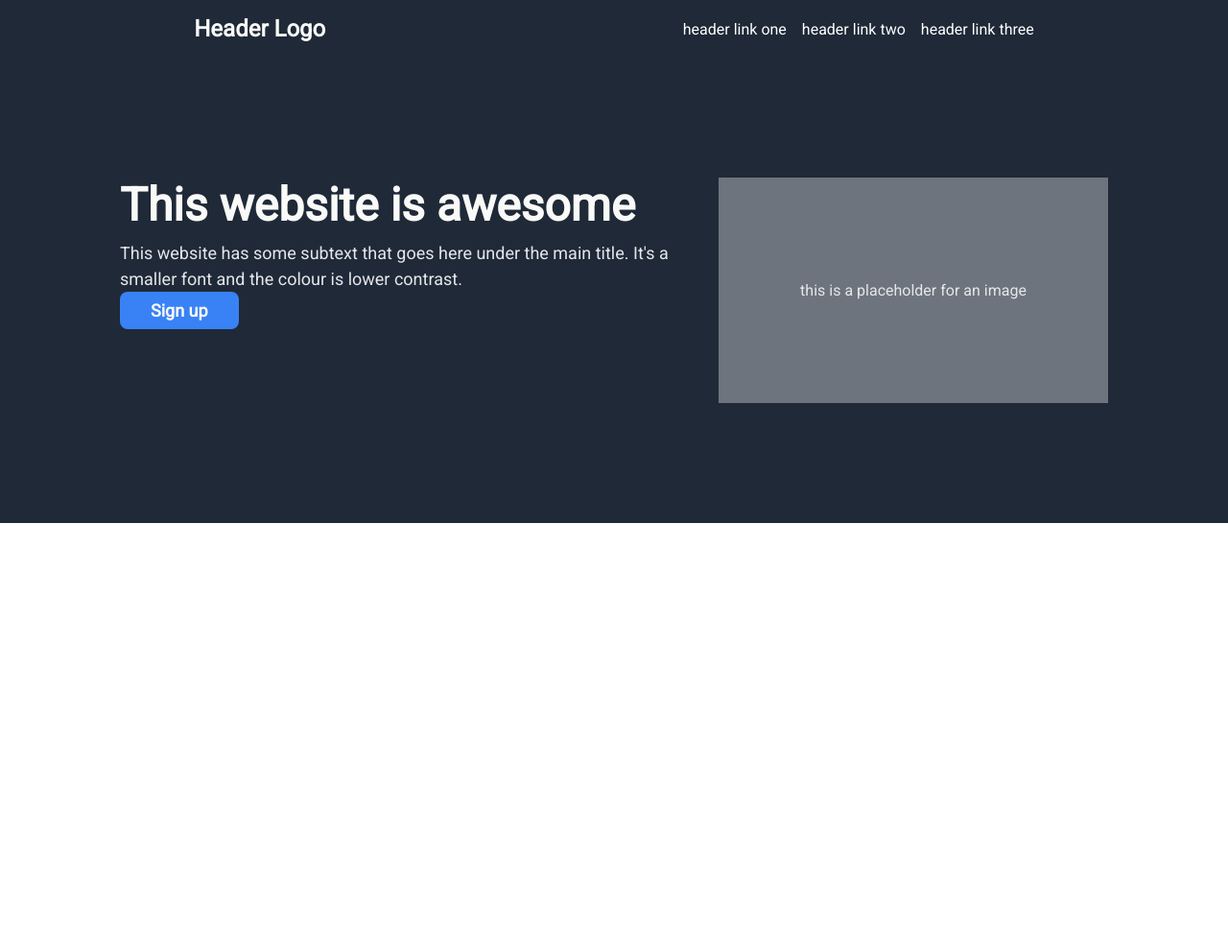
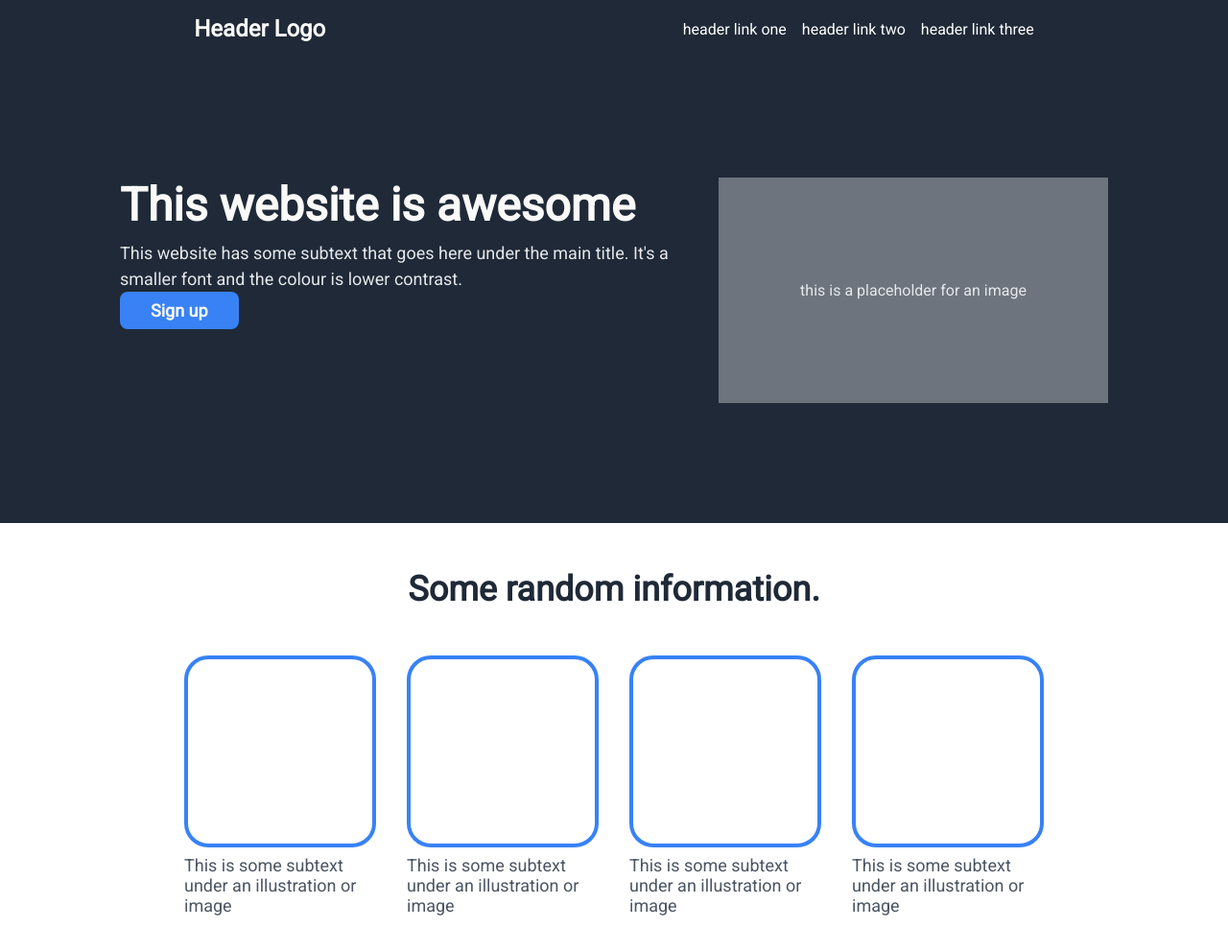
Before and after one commit to JuumanBeing/odin-landing-page, a plain HTML site: page index.html in a window 1280 px wide. Shown: the whole page at 96% size. Before the commit the page ends 800 px from the top, so only its background shows below. Drawn offline with Linux system fonts and the light colour scheme.

Commit message:
Style the information section

```diff
--- a/index.html
+++ b/index.html
@@ -32,7 +32,27 @@
       </div><!-- /.hero-image -->
     </div><!-- /.hero-banner -->
 
-    <div class="tiles"></div><!-- /.tiles -->
+    <div class="information">
+      <div class="information-header">Some random information.</div><!-- /.information-header -->
+      <div class="information-tiles">
+        <div class="tile">
+          <div class="tile-img"></div><!-- ./tile-img -->
+          <div class="tile-subtext">This is some subtext under an illustration or image</div><!-- ./tile-subtext -->
+        </div><!-- /.tile -->
+        <div class="tile">
+          <div class="tile-img"></div><!-- ./tile-img -->
+          <div class="tile-subtext">This is some subtext under an illustration or image</div><!-- ./tile-subtext -->
+        </div><!-- /.tile -->
+        <div class="tile">
+          <div class="tile-img"></div><!-- ./tile-img -->
+          <div class="tile-subtext">This is some subtext under an illustration or image</div><!-- ./tile-subtext -->
+        </div><!-- /.tile -->
+        <div class="tile">
+          <div class="tile-img"></div><!-- ./tile-img -->
+          <div class="tile-subtext">This is some subtext under an illustration or image</div><!-- ./tile-subtext -->
+        </div><!-- /.tile -->
+      </div><!-- /.information-tiles -->
+    </div><!-- /.information -->
 
     <div class="quote"></div><!-- /.quotes -->
 
--- a/styles/style.css
+++ b/styles/style.css
@@ -118,3 +118,45 @@ header {
   background-color: #6D747D;
   color: #E5E7EB;
 }
+
+.information {
+  display: flex;
+  flex-direction: column;
+  justify-content: center;
+  align-items: center;
+  gap: 48px;
+  padding: 48px;
+}
+
+.information-header {
+  font-size: 36px;
+  font-weight: 900;
+  color: #1F2937;
+}
+
+.information-tiles {
+  display: flex;
+  flex-wrap: wrap;
+  justify-content: center;
+  gap: 32px;
+}
+
+.tile {
+  display: flex;
+  flex-direction: column;
+  align-items: center;
+  gap: 8px;
+  width: 200px;
+}
+
+.tile-img {
+  width: 200px;
+  height: 200px;
+  border: 4px solid #3882F6;
+  border-radius: 25px;
+}
+
+.tile-subtext {
+  font-size: 18px;
+  color: #4b5563;
+}
```
